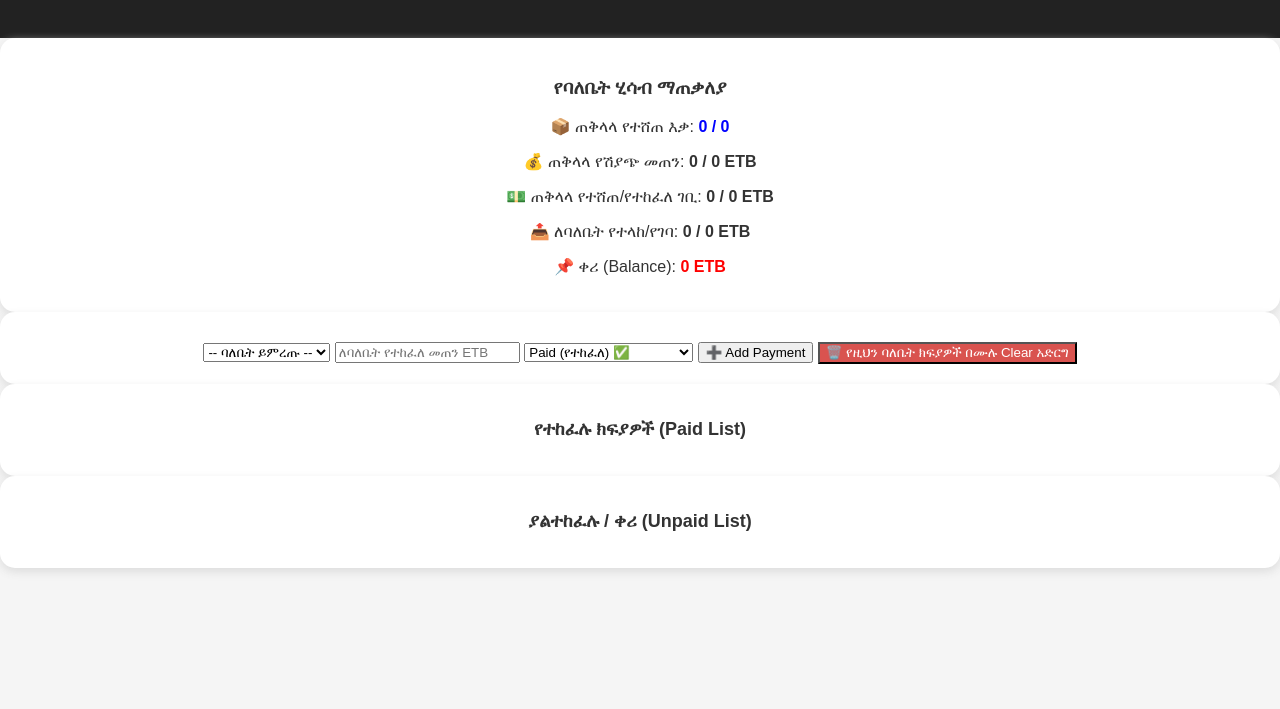
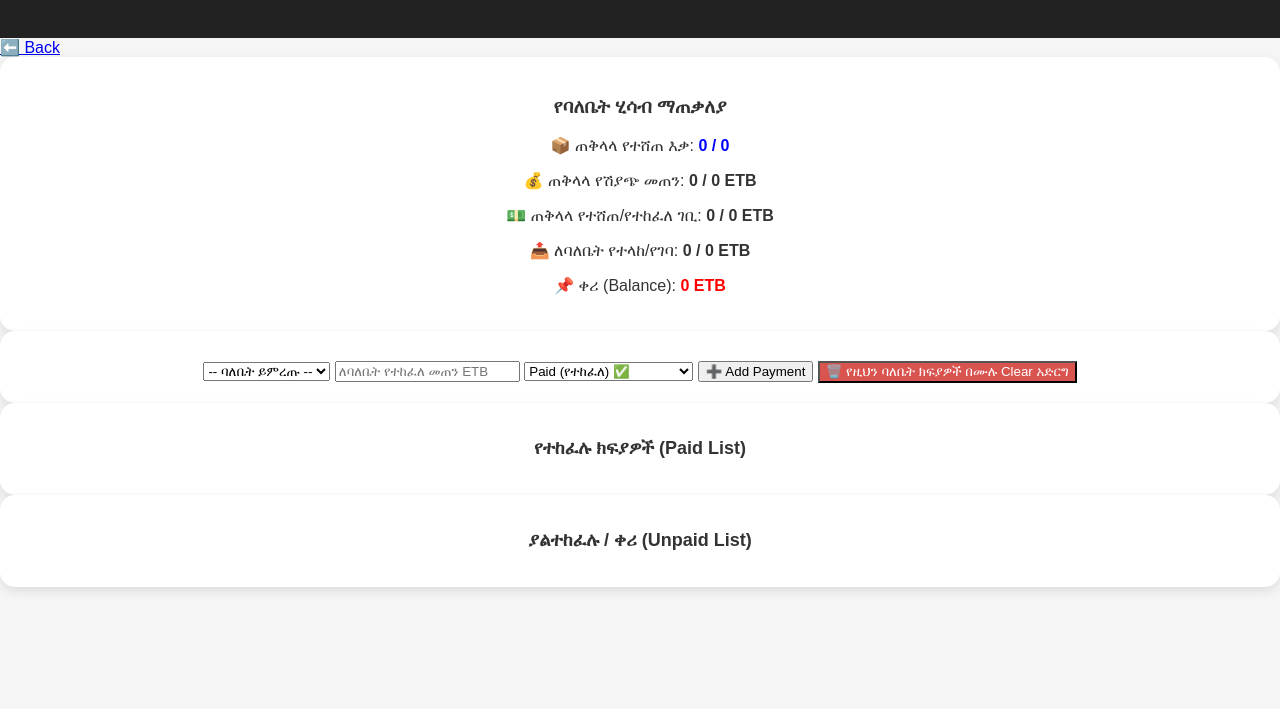
Before and after one commit to amanzewdu4117-dev/Cozy-s-wear, a plain HTML site: page payments.html in a window 1280 px wide. Shown: the part 91-800 px from the top of the page. Drawn offline with Linux system fonts and the light colour scheme; no server answers.

Commit message:
Update payments.html

```diff
--- a/payments.html
+++ b/payments.html
@@ -16,6 +16,11 @@
 <h1>💵 Payments</h1>
 <p>የባለቤቶች ክፍያ አስተዳደር</p>
 </header>
+
+<!-- ⬅️ Back በተን (ወደ ዋናው ገጽ ለመመለስ) -->
+<div>
+<a href="index.html" class="back-btn">⬅️ Back</a>
+</div>
 
 <div class="card">
 <h3>የባለቤት ሂሳብ ማጠቃለያ</h3>
```
